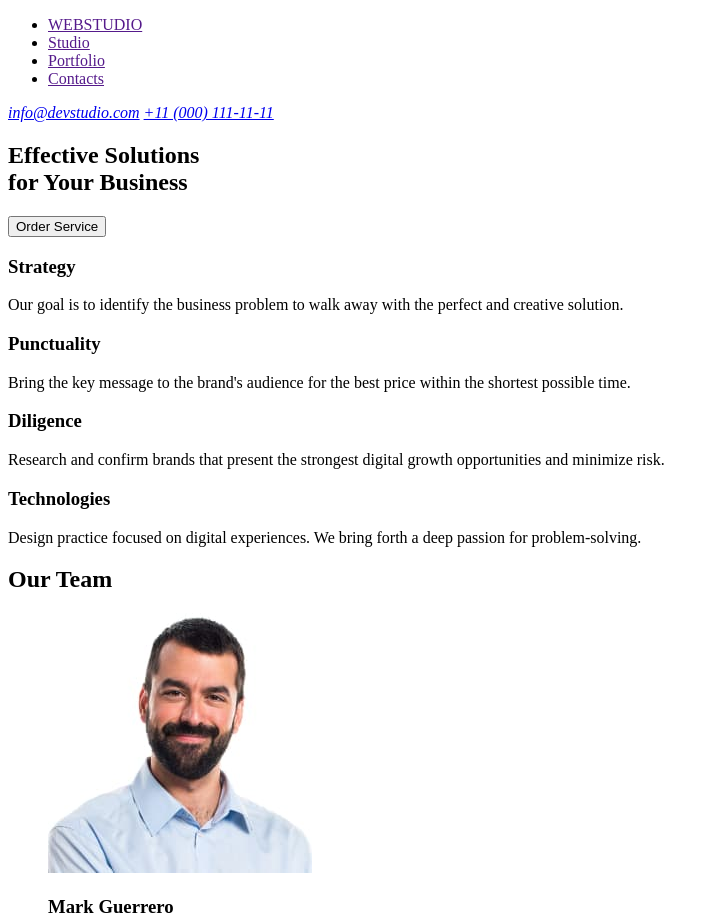
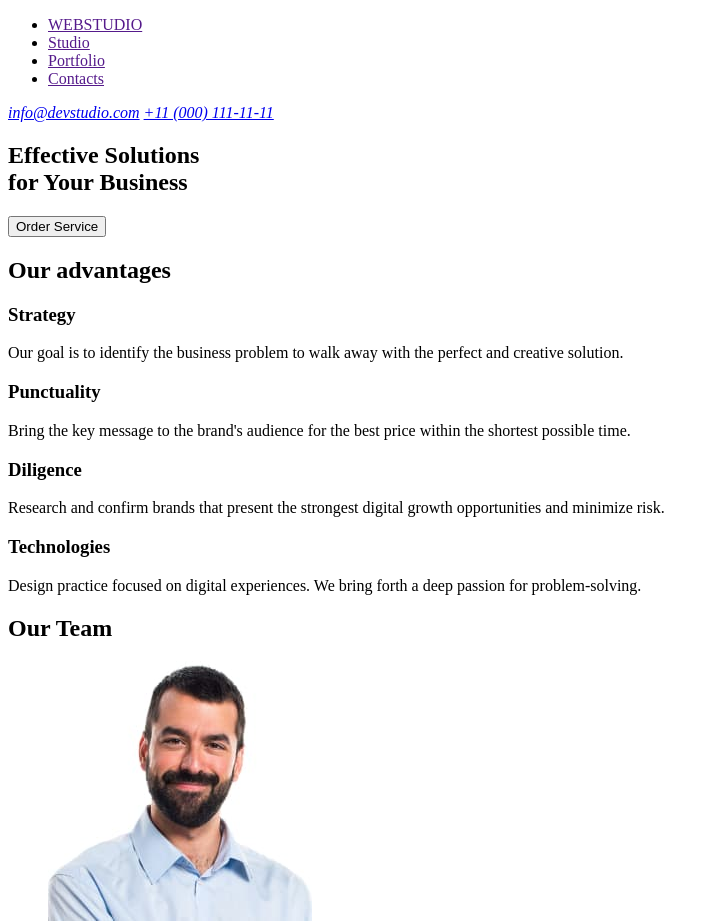
Before and after one commit to LosanYuriy/goit-markup-hw-01, a plain HTML site: page index.html in a window 1280 px wide. Shown: the top 924 px of the page, without its empty margins (0-714 px from the left). Drawn offline with Linux system fonts and the light colour scheme.

Commit message:
commit three

```diff
--- a/index.html
+++ b/index.html
@@ -1,6 +1,5 @@
 <!DOCTYPE html>
 <html lang="en">
-
   <head>
     <meta charset="UTF-8" />
     <meta name="viewport" content="width=device-width, initial-scale=1.0" />
@@ -24,12 +23,17 @@
     </header>
 
     <main>
+
       <section>
         <h1>
           Effective Solutions<br />
           for Your Business
         </h1>
         <button type="button">Order Service</button>
+      </section>
+
+      <section>
+        <h2>Our advantages</h2>
         <article>
           <h3>Strategy</h3>
           <p>
@@ -59,10 +63,15 @@
           </p>
         </article>
       </section>
+
       <section>
         <h2>Our Team</h2>
         <figure>
-                <img src="./images/MarkGuerrero.jpg" alt="Mark Guerrero" width="264" />
+          <img
+            src="./images/MarkGuerrero.jpg"
+            alt="Mark Guerrero"
+            width="264"
+          />
           <figcaption>
             <h3>Mark Guerrero</h3>
             <p>Product Designer</p>
@@ -76,20 +85,29 @@
           </figcaption>
         </figure>
         <figure>
-                <img src="./images/CamilaGarcia.jpg" alt="Camila Garcia" width="264" />
+          <img
+            src="./images/CamilaGarcia.jpg"
+            alt="Camila Garcia"
+            width="264"
+          />
           <figcaption>
             <h3>Camila Garcia</h3>
             <p>Marketing</p>
           </figcaption>
         </figure>
         <figure>
-                <img src="./images/DanielWilson.jpg" alt="Daniel Wilson" width="264" />
+          <img
+            src="./images/DanielWilson.jpg"
+            alt="Daniel Wilson"
+            width="264"
+          />
           <figcaption>
             <h3>Daniel Wilson</h3>
             <p>UI Designer</p>
           </figcaption>
         </figure>
       </section>
+
     </main>
 
     <footer>
@@ -101,5 +119,4 @@
       </p>
     </footer>
   </body>
-
 </html>
```
Lines whose indentation alone changed are shown as unchanged.
